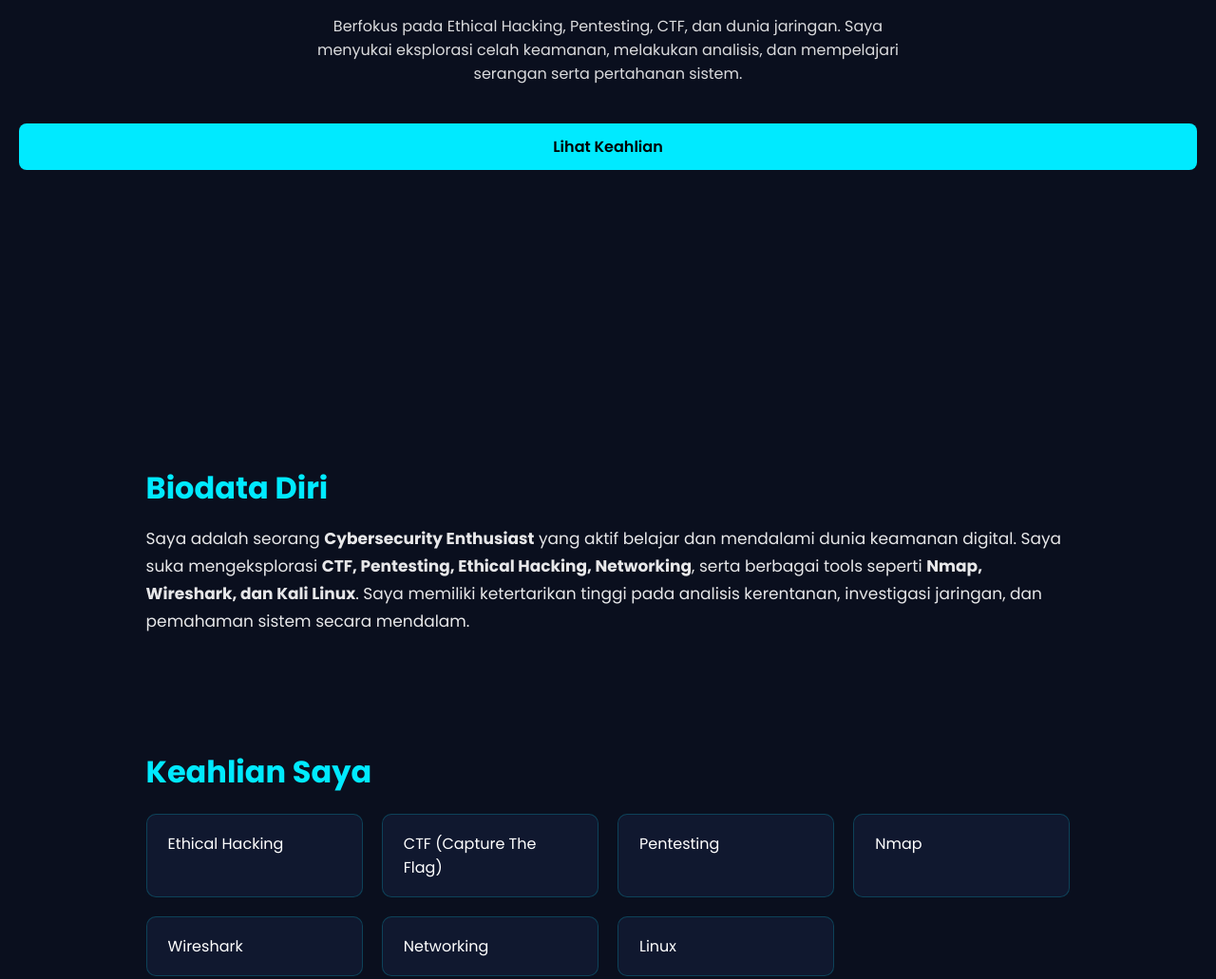
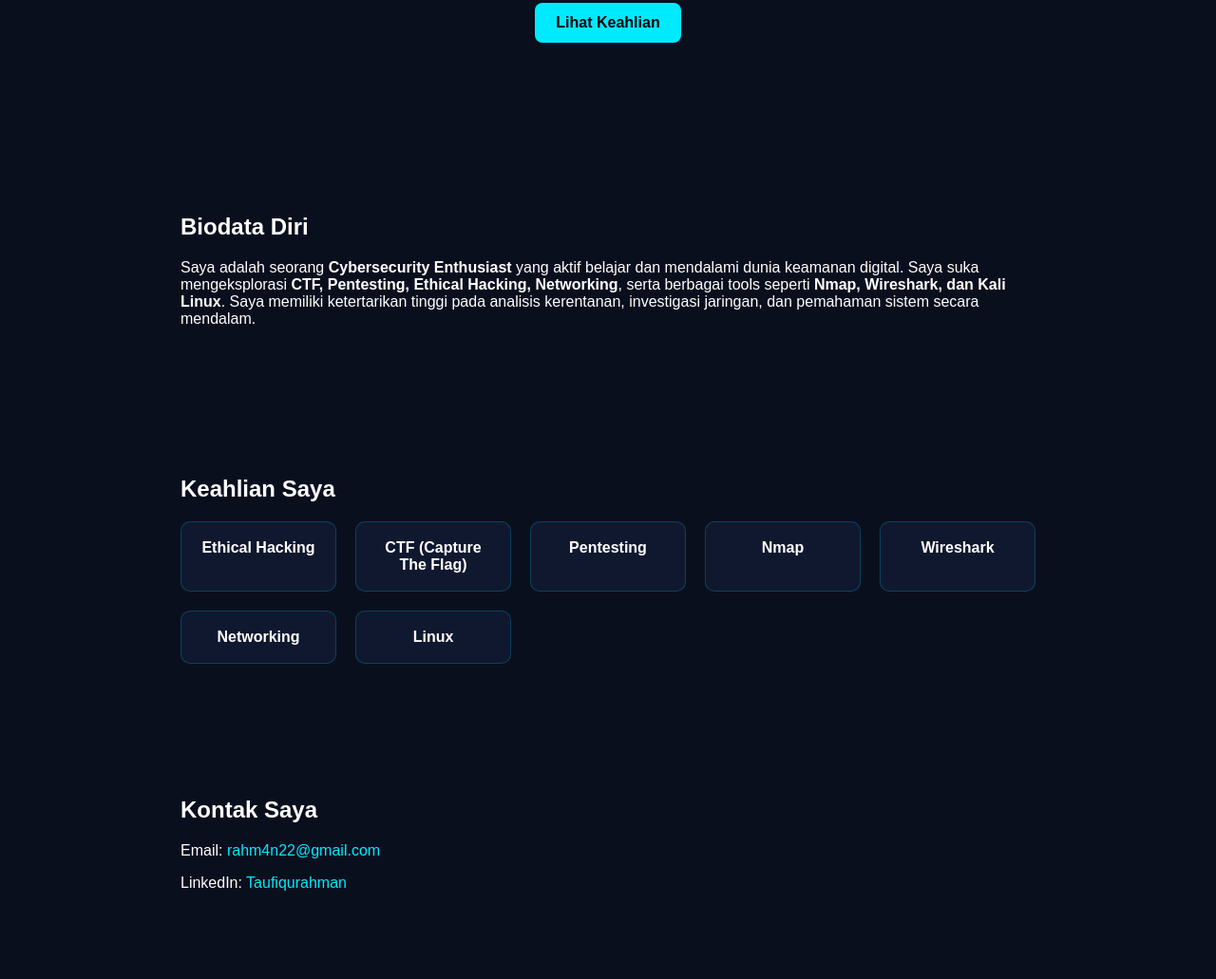
Before and after one commit to Taufiqurahman-rh/Taufiq-RH, a plain HTML site: page index.html in a window 1280 px wide. Shown: the part 370-1401 px from the top of the page at 95% size. Drawn offline with Linux system fonts and the light colour scheme.

Commit message:
style.css

```diff
--- a/style.css
+++ b/style.css
@@ -1,29 +1,17 @@
-@import url('https://fonts.googleapis.com/css2?family=Poppins:wght@300;400;600;700&display=swap');
-
-* {
+body {
     margin: 0;
-    padding: 0;
-    box-sizing: border-box;
+    font-family: "Poppins", sans-serif;
+    background: #0a0f1e;
+    color: white;
 }
 
-body {
-    font-family: 'Poppins', sans-serif;
-    background: #0a0f1e;
-    color: #fff;
-}
-
-/* ===== HERO ===== */
 .hero {
-    height: 100vh;
-    display: flex;
-    flex-direction: column;
-    justify-content: center;
     text-align: center;
-    padding: 0 20px;
+    padding: 100px 20px;
 }
 
 .name {
-    font-size: 55px;
+    font-size: 60px;
     font-weight: 700;
     color: #00eaff;
 }
@@ -34,105 +22,62 @@
 }
 
 .desc {
-    max-width: 650px;
-    margin: 18px auto;
+    max-width: 700px;
+    margin: 20px auto;
     opacity: 0.85;
+    font-size: 16px;
 }
 
 .btn {
     display: inline-block;
-    margin-top: 22px;
-    padding: 12px 28px;
+    margin-top: 20px;
+    padding: 12px 22px;
     background: #00eaff;
     color: #000;
     border-radius: 8px;
+    text-decoration: none;
     font-weight: 600;
-    text-decoration: none;
-    transition: 0.25s;
 }
 
-.btn:hover {
-    background: #0ff;
-    transform: translateY(-3px);
-}
-
-/* ===== BIODATA ===== */
-.biodata {
-    padding: 60px 12%;
-}
-
-.biodata h2 {
-    font-size: 32px;
-    margin-bottom: 15px;
-    color: #00eaff;
-}
-
-.bio-text {
-    font-size: 17px;
-    line-height: 1.7;
-    opacity: 0.9;
-}
-
-/* ===== SKILLS SECTION ===== */
-.skills-section {
-    padding: 60px 12%;
-}
-
-.skills-section h2 {
-    font-size: 32px;
-    margin-bottom: 20px;
-    color: #00eaff;
+.biodata, .skills-section, .contact-section {
+    padding: 60px 20px;
+    max-width: 900px;
+    margin: auto;
 }
 
 .skill-list {
     display: grid;
-    grid-template-columns: repeat(auto-fit, minmax(220px, 1fr));
+    grid-template-columns: repeat(auto-fit, minmax(160px, 1fr));
     gap: 20px;
+    margin-top: 20px;
 }
 
 .skill-card {
     background: #10182f;
-    padding: 18px 22px;
+    padding: 18px;
     border-radius: 10px;
+    text-align: center;
+    cursor: pointer;
     border: 1px solid #00eaff33;
-    cursor: pointer;
-    transition: 0.3s;
+    transition: 0.25s;
+    font-weight: 600;
 }
 
 .skill-card:hover {
     border-color: #00eaff;
-    transform: translateY(-5px);
-}
-
-/* ===== DETAIL DESKRIPSI SKILL ===== */
-.detail {
-    padding: 50px 12%;
+    transform: translateY(-4px);
 }
 
 .skill-detail {
     display: none;
-    background: #0d1326;
-    padding: 22px;
+    background: #0f162c;
+    padding: 20px;
+    margin: 20px 0;
     border-radius: 10px;
-    border: 1px solid #00eaff44;
-    margin-bottom: 25px;
 }
 
 .skill-detail h3 {
-    font-size: 26px;
-    margin-bottom: 10px;
     color: #00eaff;
-}
-
-/* ===== CONTACT ===== */
-.contact-section {
-    padding: 60px 12%;
-}
-
-.contact-section h2 {
-    color: #00eaff;
-    font-size: 32px;
-    margin-bottom: 15px;
 }
 
 .contact-section a {
@@ -143,13 +88,3 @@
 .contact-section a:hover {
     text-decoration: underline;
 }
-
-/* ===== RESPONSIVE ===== */
-@media (max-width: 800px) {
-    .name {
-        font-size: 40px;
-    }
-    .desc {
-        font-size: 15px;
-    }
-}
```
